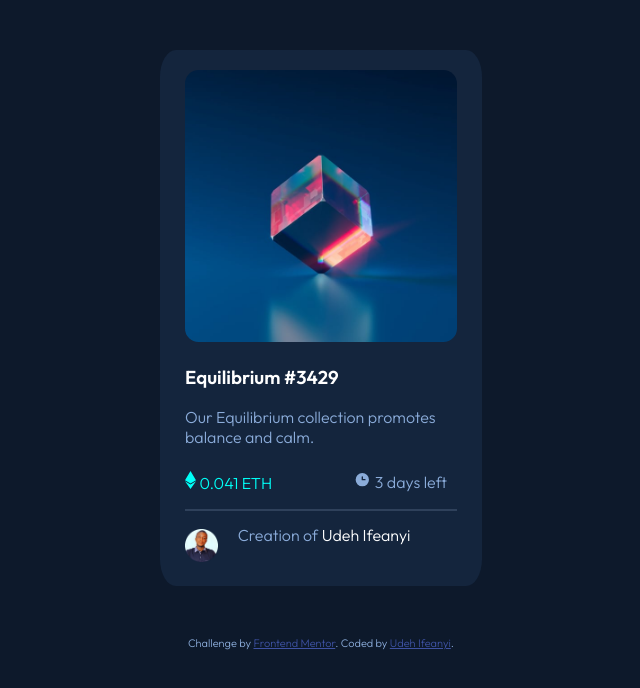
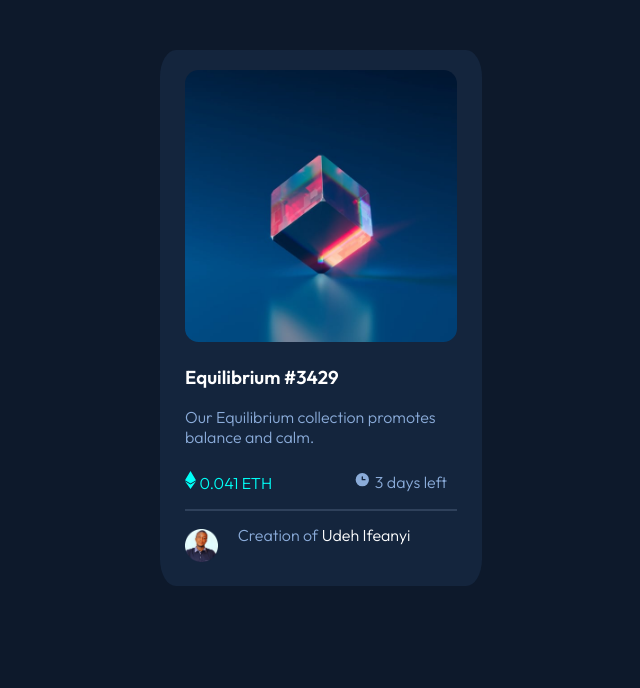
Before and after one commit to Ifescohub/nft, a plain HTML site: page index.html in a window 1280 px wide. Shown: the whole page, without its empty margins (319-959 px from the left). Drawn offline with Linux system fonts and the light colour scheme.

Commit message:
Update index.html

```diff
--- a/index.html
+++ b/index.html
@@ -48,11 +48,6 @@
       </div>
 
     </div>
-
-  <div class="attribution">
-    Challenge by <a href="https://www.frontendmentor.io?ref=challenge" target="_blank">Frontend Mentor</a>.
-    Coded by <a href="#">Udeh Ifeanyi</a>.
-  </div>
  </main>
 </body>
 </html>
```
